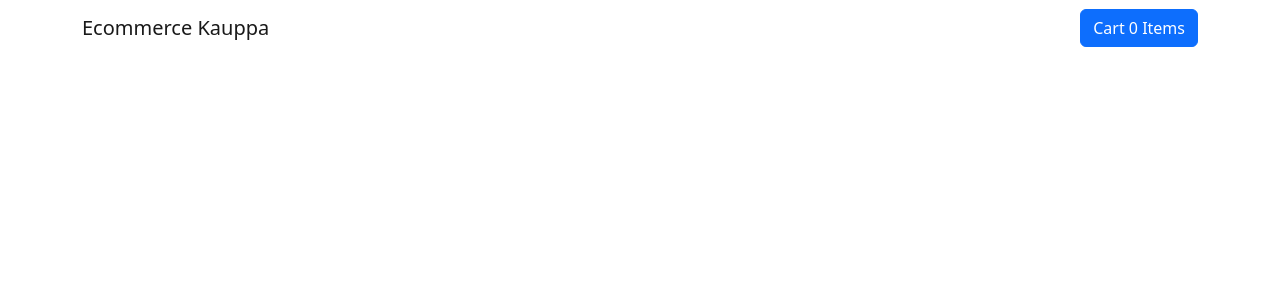
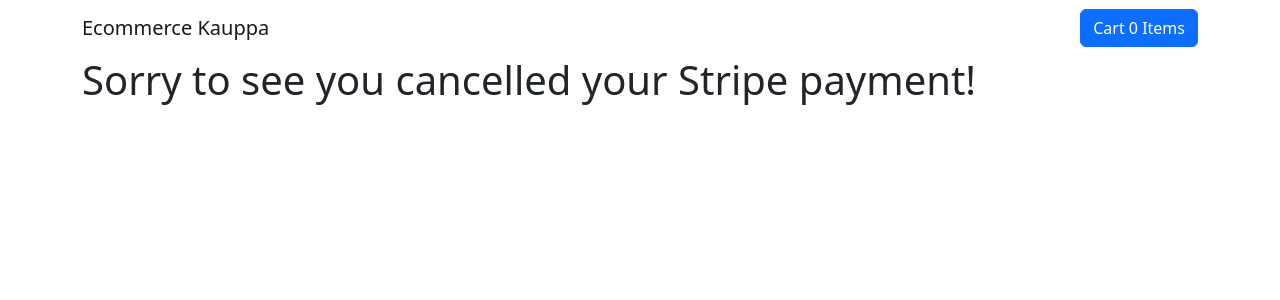
Before and after one commit to mika1407/stripe, a React (Create React App) app: page /cancel in a window 1280 px wide. Shown: the top 300 px of the page. Built offline with nearby package versions, Linux system fonts and the light colour scheme.

Commit message:
pages for router

```diff
--- a/src/App.js
+++ b/src/App.js
@@ -3,11 +3,22 @@
 import 'bootstrap/dist/css/bootstrap.min.css';
 import NavbarComponent from './components/Navbar';
 import {Container} from 'react-bootstrap';
+import {BrowserRouter, Routes, Route} from "react-router-dom";
+import Cancel from './pages/Cancel';
+import Store from './pages/Store';
+import Success from './pages/Success';
 
 function App() {
   return (
     <Container>
       <NavbarComponent></NavbarComponent>
+      <BrowserRouter>
+        <Routes>
+          <Route index element={<Store />} />
+          <Route path="success" element={<Success />} />
+          <Route path="cancel" element={<Cancel />} />
+        </Routes>
+      </BrowserRouter>
     </Container>
   );
 }
--- /dev/null
+++ b/src/pages/Cancel.js
@@ -0,0 +1,8 @@
+
+function Cancel() {
+    return (
+        <h1>Sorry to see you cancelled your Stripe payment!</h1>
+    )
+}
+
+export default Cancel;
--- /dev/null
+++ b/src/pages/Store.js
@@ -0,0 +1,8 @@
+
+function Store() {
+    return (
+        <h1>Welcome to the store!</h1>
+    )
+}
+
+export default Store;
--- /dev/null
+++ b/src/pages/Success.js
@@ -0,0 +1,8 @@
+
+function Success() {
+    return (
+        <h1>Thank you for your purchase!</h1>
+    )
+}
+
+export default Success;
```
